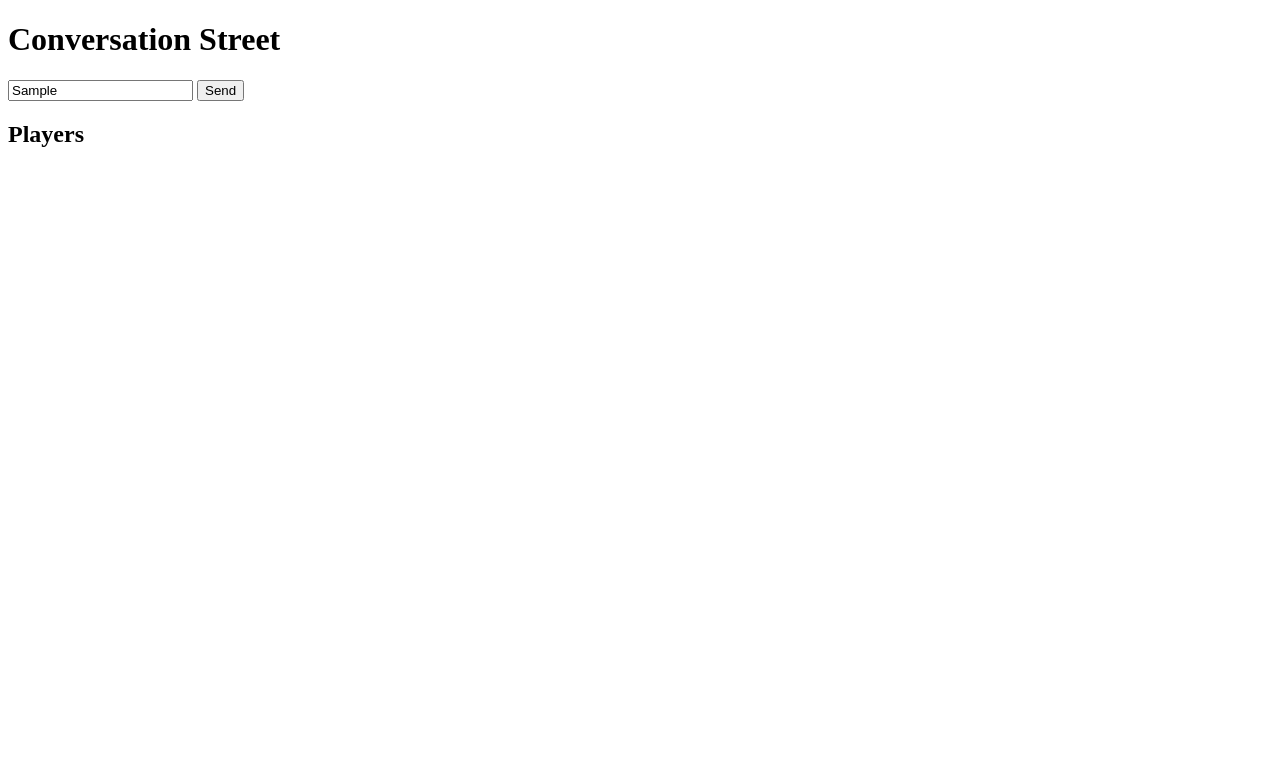
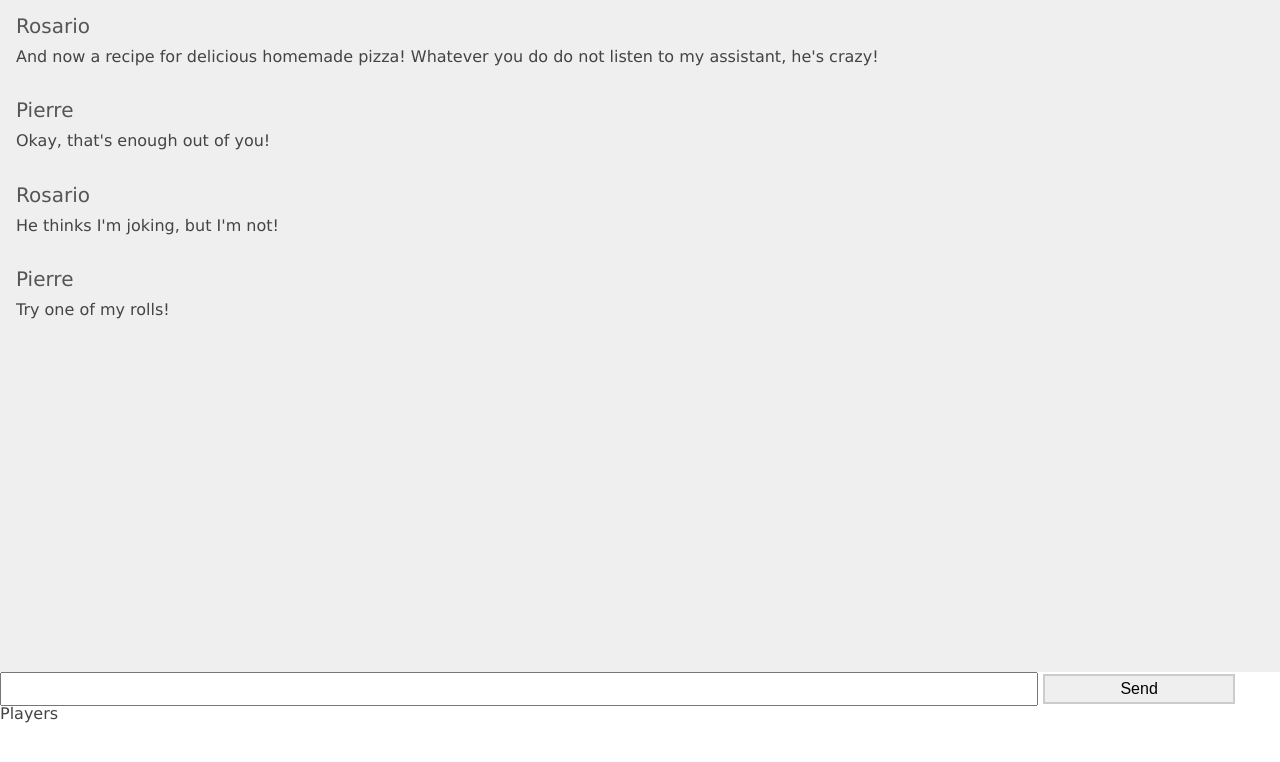
Before and after one commit to JimmyNeutron8/chat, a website: page client/index.html in a window 1280 px wide. Both pictures are taken after typing "Sample" into the empty fields and a click on the button "Send". Drawn offline with nearby package versions, Linux system fonts and the light colour scheme; no server answers.

Commit message:
Basic styles

```diff
--- a/client/client.js
+++ b/client/client.js
@@ -8,6 +8,7 @@ let username = "Anon";
 const send_button = document.querySelector('#send-message-button');
 const message_input = document.querySelector('#message-input');
 const user_list = document.querySelector('#user-list');
+const chat_window = document.querySelector('#chat-window');
 
 // The list of users
 const connected_users = [];
@@ -48,18 +49,61 @@ function refreshUserList () {
 }
 
 function sendMessage (message) {
-  const packet = [1, message];
+  if (message.trim() == '') {
+    return;
+  }
+
+  const packet = [1, message.trim()];
   socket.send(packet);
 }
 
 function handleMessage (message) {
   const text = connected_users[message.user_id].name + ': ' + message.message;
-  console.log(text);
+
+  const entry = document.createElement('div');
+  entry.classList.add('chat-message');
+
+  const h = document.createElement('h4');
+  h.appendChild(document.createTextNode(connected_users[message.user_id].name));
+
+  const p = document.createElement('p');
+  p.appendChild(document.createTextNode(message.message));
+
+  entry.appendChild(h);
+  entry.appendChild(p);
+  chat_window.appendChild(entry);
+
+  // Scroll to bottom if we haven't scrolled up
+  if (!scrolled_up) {
+    chat_window.scrollTop = (chat_window.scrollHeight - chat_window.offsetHeight);
+  }
 }
 
+// Has the user scrolled away from the bottom of the chat window?
+let scrolled_up = false;
+
 // Add some event listeners to the controls
-send_button.addEventListener('click', (event) => {
+send_button.addEventListener('click', event => {
   event.preventDefault();
 
   sendMessage(message_input.value);
+  message_input.value = '';
 });
+
+message_input.addEventListener('keypress', event => {
+  if (event.keyCode != 13) {
+    return;
+  }
+  event.preventDefault();
+
+  sendMessage(message_input.value);
+  message_input.value = '';
+});
+
+chat_window.addEventListener('scroll', event => {
+  if (chat_window.scrollTop === (chat_window.scrollHeight - chat_window.offsetHeight)) {
+    scrolled_up = false;
+  }else{
+    scrolled_up = true;
+  }
+});
--- a/client/index.html
+++ b/client/index.html
@@ -2,17 +2,36 @@
 <html lang="en" dir="ltr">
   <head>
     <meta charset="utf-8">
+    <meta name="viewport" content="width=device-width, initial-scale=1.0">
     <title>Conversation Street</title>
+    <link rel="stylesheet" href="reset.css">
+    <link rel="stylesheet" href="main.css">
   </head>
   <body>
-    <h1>Conversation Street</h1>
+    <div id="chat-window">
+      <div class="chat-message">
+        <h4>Rosario</h4>
+        <p>And now a recipe for delicious homemade pizza! Whatever you do do not listen to my assistant, he's crazy!</p>
+      </div>
+      <div class="chat-message">
+        <h4>Pierre</h4>
+        <p>Okay, that's enough out of you!</p>
+      </div>
+      <div class="chat-message">
+        <h4>Rosario</h4>
+        <p>He thinks I'm joking, but I'm not!</p>
+      </div>
+      <div class="chat-message">
+        <h4>Pierre</h4>
+        <p>Try one of my rolls!</p>
+      </div>
+    </div>
 
     <input type="text" name="message-input" value="" id="message-input">
     <input type="button" name="send-message-button" value="Send" id="send-message-button">
 
     <h2>Players</h2>
     <ol id="user-list">
-
     </ol>
 
     <script src="/socket.io/socket.io.js" charset="utf-8"></script>
--- /dev/null
+++ b/client/main.css
@@ -0,0 +1,45 @@
+body {
+  font-family: Verdana, sans-serif;
+  color: #444;
+}
+
+h4 {
+  font-size: 1.25rem;
+  color: #555;
+}
+
+p {
+  line-height: 1.4em;
+}
+
+#chat-window {
+  padding: 1em;
+  height: 80vh;
+  background-color: #efefef;
+  overflow-y: scroll;
+}
+
+.chat-message {
+  margin-bottom: 2em;
+}
+
+.chat-message h4 {
+  margin-bottom: 0.5em;
+}
+
+input[type='text'] {
+  font-size: 100%;
+  width: 80%;
+  height: 30px;
+  padding: 0 5px;
+}
+
+input[type='button'] {
+  display: inline-block;
+  font-size: 100%;
+  border: 2px solid #ccc;
+  padding: 0;
+  margin: 0;
+  width: 15%;
+  height: 30px;
+}
--- /dev/null
+++ b/client/reset.css
@@ -0,0 +1,48 @@
+/* http://meyerweb.com/eric/tools/css/reset/
+   v2.0 | 20110126
+   License: none (public domain)
+*/
+
+html, body, div, span, applet, object, iframe,
+h1, h2, h3, h4, h5, h6, p, blockquote, pre,
+a, abbr, acronym, address, big, cite, code,
+del, dfn, em, img, ins, kbd, q, s, samp,
+small, strike, strong, sub, sup, tt, var,
+b, u, i, center,
+dl, dt, dd, ol, ul, li,
+fieldset, form, label, legend,
+table, caption, tbody, tfoot, thead, tr, th, td,
+article, aside, canvas, details, embed,
+figure, figcaption, footer, header, hgroup,
+menu, nav, output, ruby, section, summary,
+time, mark, audio, video {
+	margin: 0;
+	padding: 0;
+	border: 0;
+	font-size: 100%;
+	font: inherit;
+	vertical-align: baseline;
+}
+/* HTML5 display-role reset for older browsers */
+article, aside, details, figcaption, figure,
+footer, header, hgroup, menu, nav, section {
+	display: block;
+}
+body {
+	line-height: 1;
+}
+ol, ul {
+	list-style: none;
+}
+blockquote, q {
+	quotes: none;
+}
+blockquote:before, blockquote:after,
+q:before, q:after {
+	content: '';
+	content: none;
+}
+table {
+	border-collapse: collapse;
+	border-spacing: 0;
+}
--- a/package.json
+++ b/package.json
@@ -11,6 +11,8 @@
   "license": "ISC",
   "dependencies": {
     "express": "4.17.1",
-    "socket.io": "2.2.0"
+    "sanitize": "2.1.0",
+    "socket.io": "2.2.0",
+    "validator": "11.1.0"
   }
 }
```
Also changed, not shown: server.js (+13 -1 lines), 1 other file.
